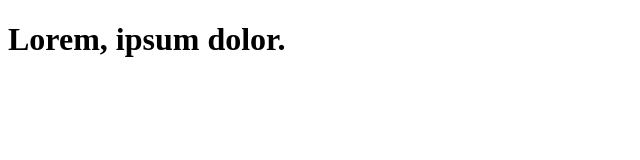
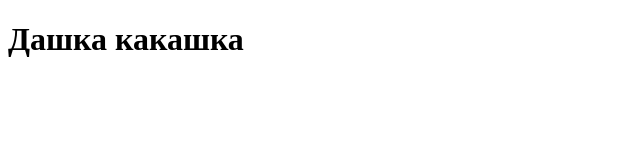
Before and after one commit to SASHA715/SASHA715.github.io, a plain HTML site: page index.html in a window 1280 px wide. Shown: the whole page, without its empty margins (0-640 px from the left). Drawn offline with Linux system fonts and the light colour scheme.

Commit message:
Add dashka

```diff
--- a/index.html
+++ b/index.html
@@ -7,6 +7,6 @@
     <title>Document</title>
 </head>
 <body>
-    <h1>Lorem, ipsum dolor.</h1>
+    <h1>Дашка какашка</h1>
 </body>
 </html>
```
